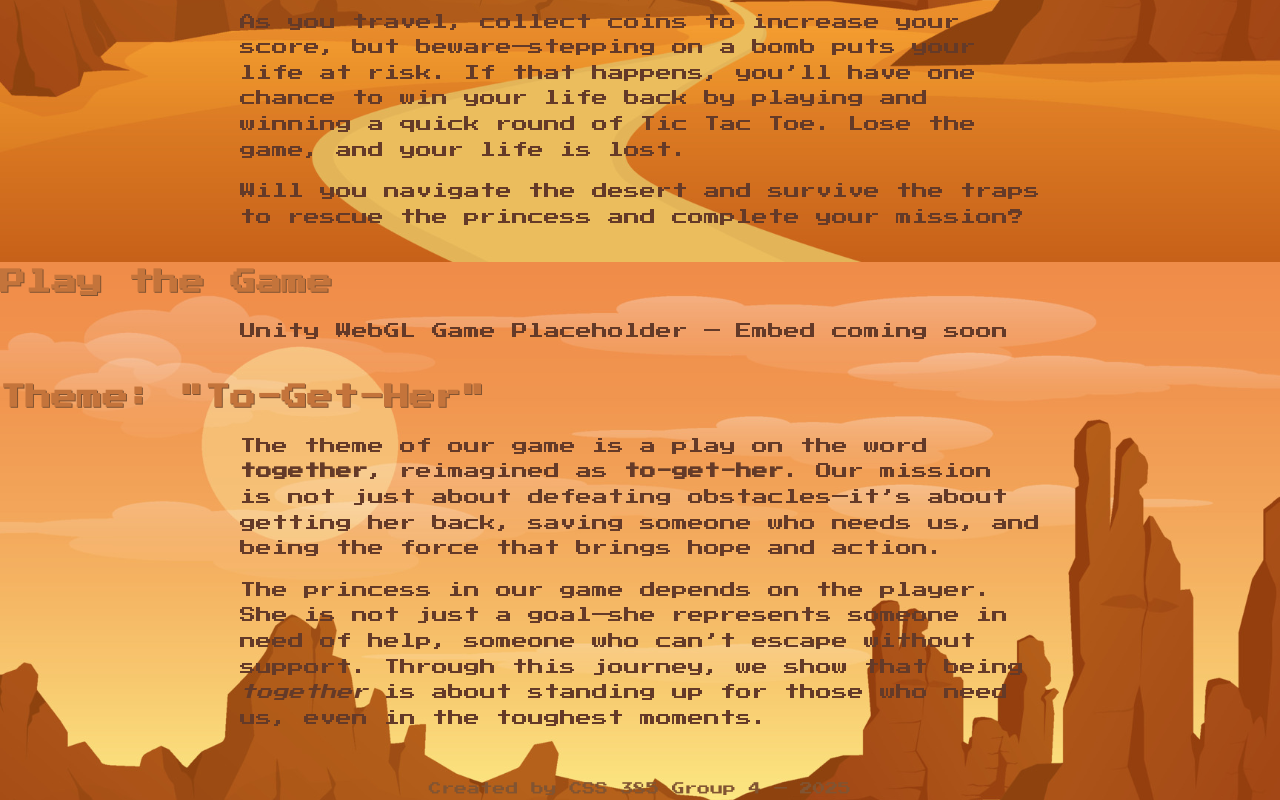
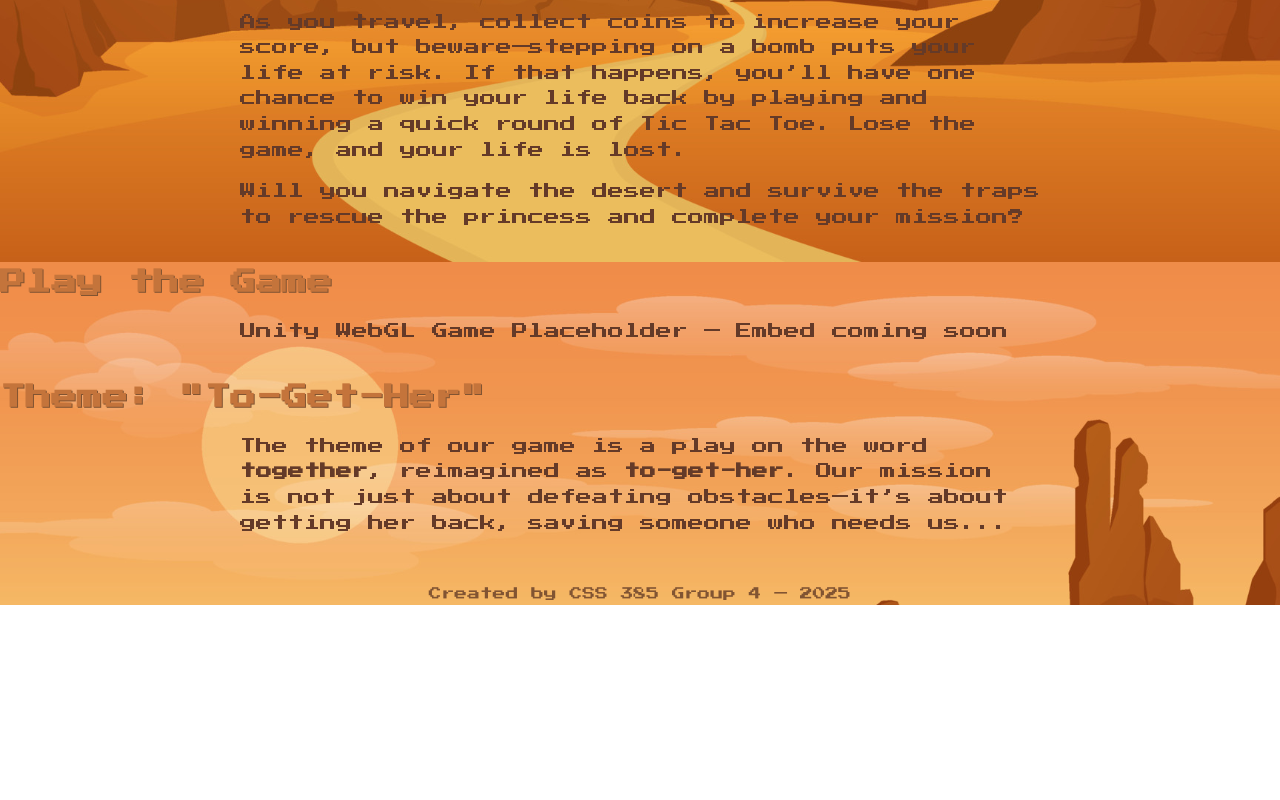
Before and after one commit to lielbn/group4css385, a Next.js app: page / in a window 1280 px wide. Shown: the part 538-1338 px from the top of the page. After the commit the page ends 1143 px from the top, so only its background shows below. Built offline with nearby package versions, Linux system fonts and the light colour scheme.

Commit message:
Update page.tsx

```diff
--- a/app/page.tsx
+++ b/app/page.tsx
@@ -29,7 +29,7 @@ export default function GamePage() {
         </section>
 
         {/* Unity Game Embed Placeholder */}
-        <section className="w-full max-w-4xl mb-10">
+        <section id="play" className="w-full max-w-4xl mb-10">
           <h2 className="text-2xl font-semibold text-[#5e72eb] mb-4">Play the Game</h2>
           <div className="w-full aspect-video bg-[#cfd8dc] rounded-xl flex items-center justify-center border border-dashed border-[#5e72eb]">
             <p className="text-[#6b7280] font-mono">
@@ -39,17 +39,14 @@ export default function GamePage() {
         </section>
 
         {/* Theme Section */}
-        <section className="max-w-3xl bg-white rounded-xl shadow-lg p-6 mb-12 border-2 border-[#ff9190]">
+        <section id="theme" className="max-w-3xl bg-white rounded-xl shadow-lg p-6 mb-12 border-2 border-[#ff9190]">
           <h2 className="text-2xl font-semibold text-[#ff9190] mb-2">Theme: "To-Get-Her"</h2>
           <p className="text-lg">
             The theme of our game is a play on the word <strong>together</strong>, reimagined as <strong>to-get-her</strong>.
-            Our mission is not just about defeating obstacles—it’s about getting her back, saving someone who needs us, and being the force that brings hope and action.
-          </p>
-          <p className="text-lg mt-2">
-            The princess in our game depends on the player. She is not just a goal—she represents someone in need of help, someone who can’t escape without support.
-            Through this journey, we show that being <em>together</em> is about standing up for those who need us, even in the toughest moments.
+            Our mission is not just about defeating obstacles—it’s about getting her back, saving someone who needs us...
           </p>
         </section>
+
 
         {/* Footer */}
         <footer className="text-sm text-[#6b7280]">
```
